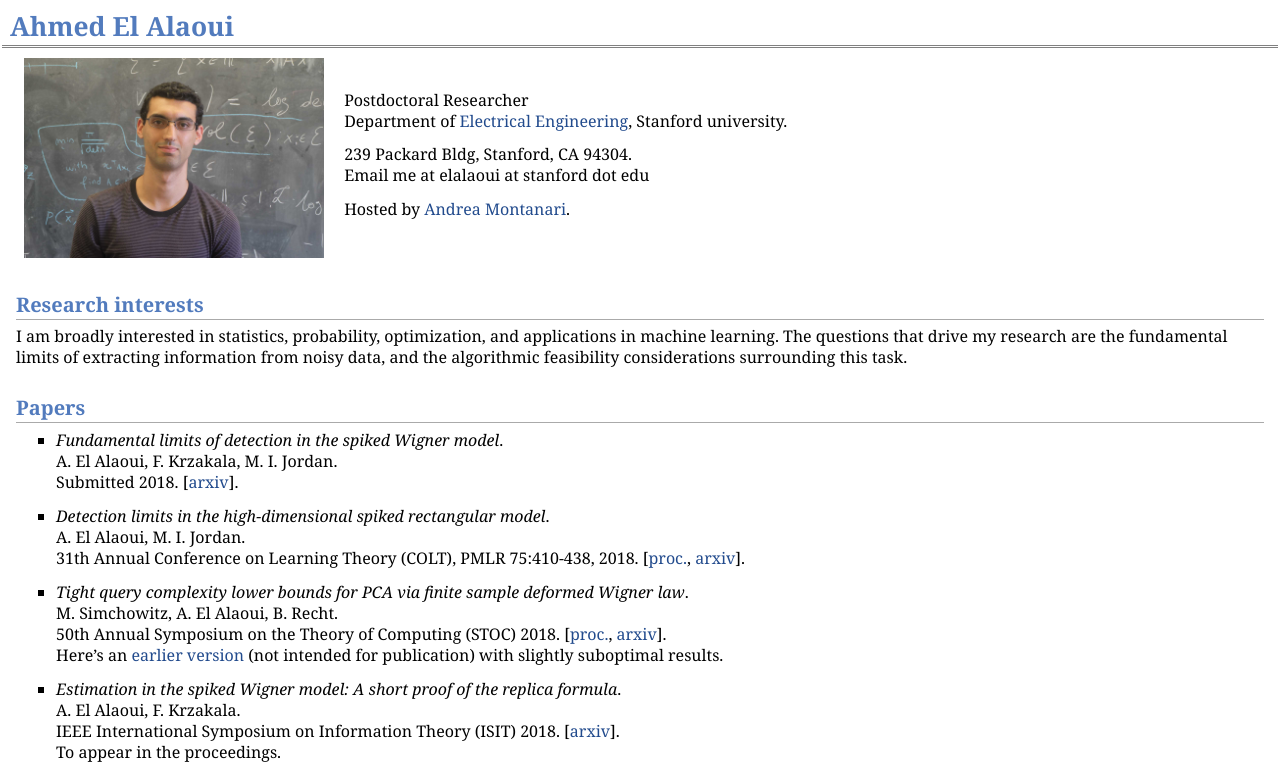
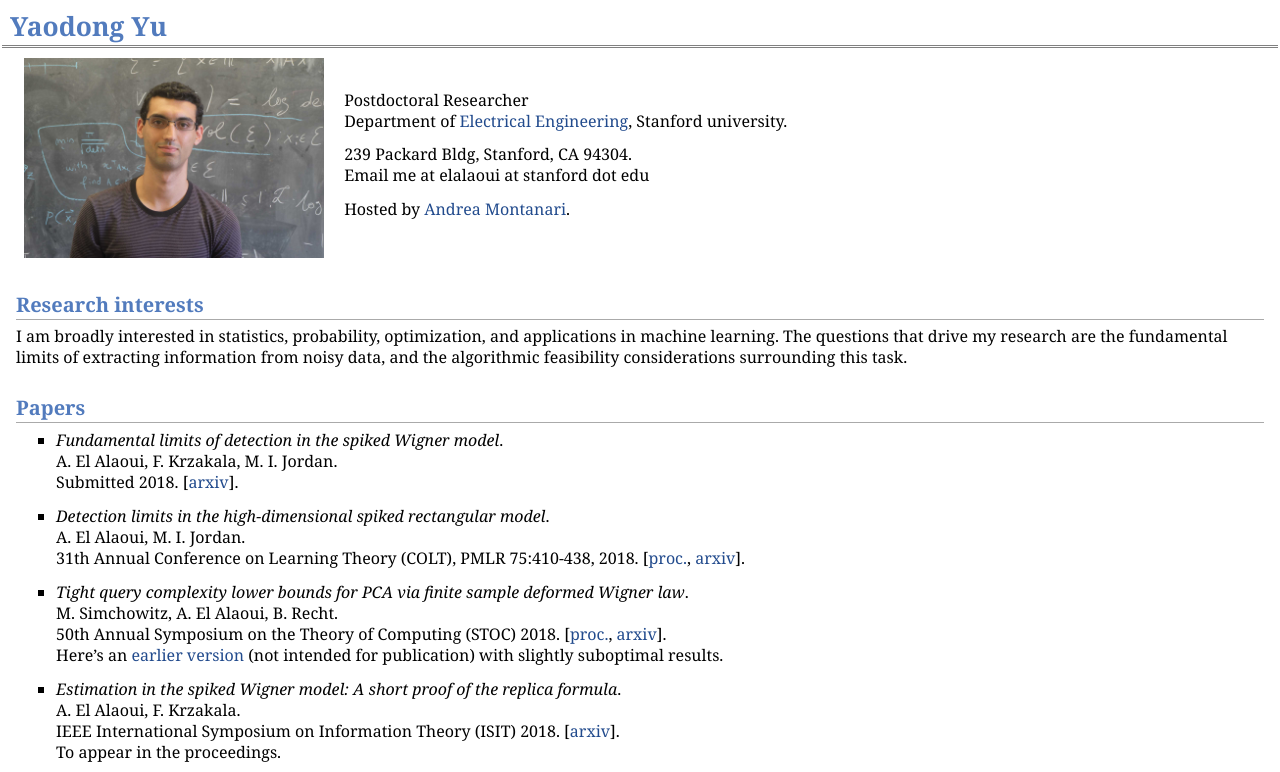
Before and after one commit to yaodongyu/yaodongyu.github.io, a plain HTML site: page index.html in a window 1280 px wide. Shown: the top 772 px of the page. Drawn offline with Linux system fonts and the light colour scheme.

Commit message:
add code

```diff
--- a/index.html
+++ b/index.html
@@ -10,7 +10,7 @@
 <body>
 <div id="fwtitle">
 <div id="toptitle">
-<h1>Ahmed El Alaoui</h1>
+<h1>Yaodong Yu</h1>
 </div>
 </div>
 <div id="layout-content">
```
